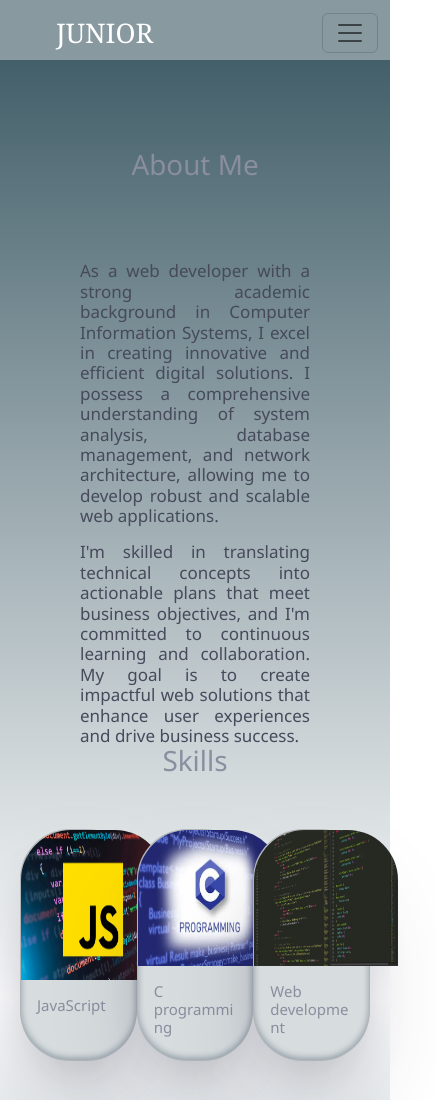
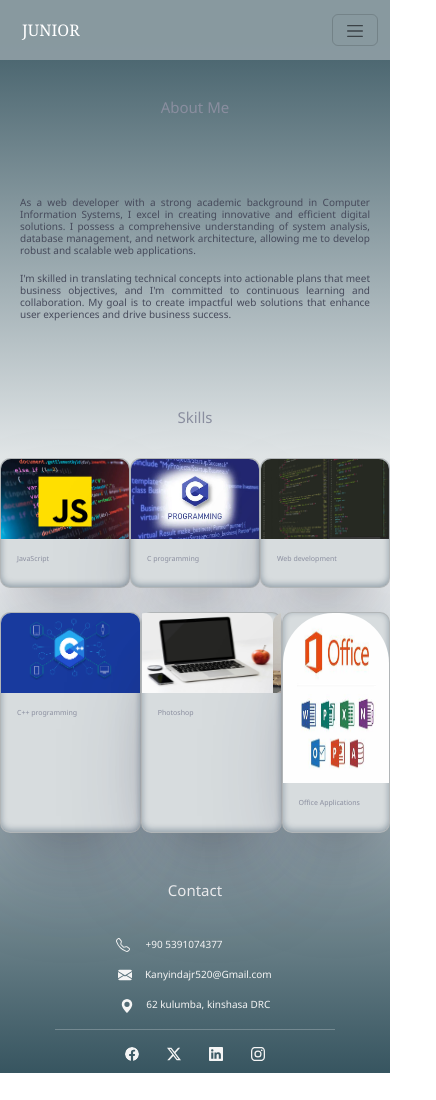
Before and after one commit to bob-jr-kab/My-portfolio, a plain HTML site: page Portfolio-content.htm in a window 390 px wide. Shown: the top 1100 px of the page, 436 px wide, since content can reach past the window. After the commit the page ends 1073 px from the top, so only its background shows below. Drawn offline with nearby package versions, Linux system fonts and the light colour scheme.

Commit message:
Update Portfolio-content.css

```diff
--- a/Portfolio-content.css
+++ b/Portfolio-content.css
@@ -7,11 +7,12 @@ section {
 .name {
   font-size: 27px;
   color: white;
-  text-decoration: none;
   padding-left: 44px;
-  font-family: Cambria, Cochin, Georgia, Times, "Times New Roman", serif;
+  font-family: Georgia, "Times New Roman", Times, serif;
 }
-
+.name:hover {
+  color: whitesmoke;
+}
 #menu-list {
   color: azure;
   font-family: "Segoe UI", Tahoma, Geneva, Verdana, sans-serif;
@@ -33,20 +34,22 @@ section {
   text-align: justify;
   color: rgb(70, 74, 91);
 }
+
+/* Skills section*/
 .container2 {
   height: 38rem;
   font-family: "Segoe UI", Tahoma, Geneva, Verdana, sans-serif;
   color: rgb(138, 142, 159);
 }
 #card-images {
-  height: 150px;
-  width: 287px;
+  height: 170px;
+  width: auto;
   border-top-left-radius: 50px;
   border-top-right-radius: 50px;
 }
 #card-images2 {
-  height: 150px;
-  width: 287px;
+  height: 170px;
+  width: auto;
   border-top-left-radius: 50px;
   border-top-right-radius: 50px;
 }
@@ -60,6 +63,8 @@ section {
     rgba(0, 0, 0, 0.3) 0px 30px 60px -30px,
     rgba(10, 37, 64, 0.35) 0px -2px 6px 0px inset;
 }
+
+/* Contact section*/
 .container3 {
   font-family: "Segoe UI", Tahoma, Geneva, Verdana, sans-serif;
   color: whitesmoke;
@@ -69,48 +74,160 @@ section {
   background-color: transparent;
   color: whitesmoke;
 }
-@media (max-width: 1000px) {
+@media (max-width: 1024px) {
+  body {
+    margin: 0%;
+  }
+  #offcanvasNavbar {
+    font-size: 10px;
+  }
+  .navbar-toggler:focus {
+    outline-width: 0;
+    box-shadow: none;
+    border: 0px;
+  }
+
+  .navbar-toggler-icon {
+    width: 20px;
+    height: 20px;
+  }
+  .name {
+    font-size: 16px;
+    padding-left: 10px;
+    text-decoration: none;
+  }
+  .disabled {
+    pointer-events: none;
+    opacity: 0.3;
+  }
+
+  h5 {
+    font-size: 13px;
+  }
+  h1 {
+    font-size: 15px;
+  }
+  /* About me section*/
   #content1-text {
-    font-size: 21px;
+    font-size: 20px;
     color: rgb(70, 74, 91);
   }
   .content1 {
-    padding-top: 100px;
-    padding-left: 80px;
-    padding-right: 80px;
-    height: 39rem;
+    padding-top: 50px;
+    padding-left: 20px;
+    padding-right: 20px;
+    height: auto;
+  }
+
+  #card-images {
+    height: 137px;
+    width: auto;
+    border-radius: 10px;
+    border-bottom-left-radius: 0px;
+    border-bottom-right-radius: 0px;
+  }
+  .card {
+    border-radius: 10px;
+  }
+
+  .card-title {
+    font-size: 12px;
+  }
+  .container3 {
+    font-size: 10px;
+    height: 12rem;
+  }
+  .container3 svg {
+    height: 14px;
+    width: 14px;
+  }
+  .phone {
+    padding-left: 19px;
+  }
+
+  #break {
+    display: none;
+  }
+  .container2 {
+    height: auto;
   }
 }
 
-@media (max-width: 769px) {
+@media (max-width: 600px) {
+  body {
+    margin: 0%;
+  }
+  #offcanvasNavbar {
+    font-size: 10px;
+  }
+  .navbar-toggler:focus {
+    outline-width: 0;
+    box-shadow: none;
+    border: 0px;
+  }
+
+  .navbar-toggler-icon {
+    width: 20px;
+    height: 20px;
+  }
+  .name {
+    font-size: 16px;
+    padding-left: 10px;
+    text-decoration: none;
+  }
+  .disabled {
+    pointer-events: none;
+    opacity: 0.3;
+  }
+
+  h5 {
+    font-size: 13px;
+  }
+  h1 {
+    font-size: 15px;
+  }
+  /* About me section*/
   #content1-text {
-    font-size: 17px;
+    font-size: 10px;
     color: rgb(70, 74, 91);
   }
   .content1 {
-    padding-top: 100px;
-    padding-left: 80px;
-    padding-right: 80px;
-    height: 39rem;
+    padding-top: 50px;
+    padding-left: 20px;
+    padding-right: 20px;
+    height: auto;
   }
-  #card-images2 {
-    height: 150px;
-    width: 144px;
-    border-top-left-radius: 50px;
-    border-top-right-radius: 50px;
+
+  #card-images {
+    height: 80px;
+    width: auto;
+    border-radius: 10px;
+    border-bottom-left-radius: 0px;
+    border-bottom-right-radius: 0px;
   }
-  #card-images {
-    height: 150px;
-    width: 144px;
-    border-top-left-radius: 50px;
-    border-top-right-radius: 50px;
-    position: relative;
+  .card {
+    border-radius: 10px;
   }
-  .d-flex {
-    height: 17rem;
-    padding: 20px;
+
+  .card-title {
+    font-size: 7px;
   }
-  .card-title {
-    font-size: 15px;
+  .container3 {
+    font-size: 10px;
+    height: 12rem;
+  }
+  .container3 svg {
+    height: 14px;
+    width: 14px;
+  }
+  .phone {
+    padding-left: 19px;
+  }
+
+  #break {
+    display: none;
+  }
+  .container2 {
+    height: auto;
   }
 }
```
